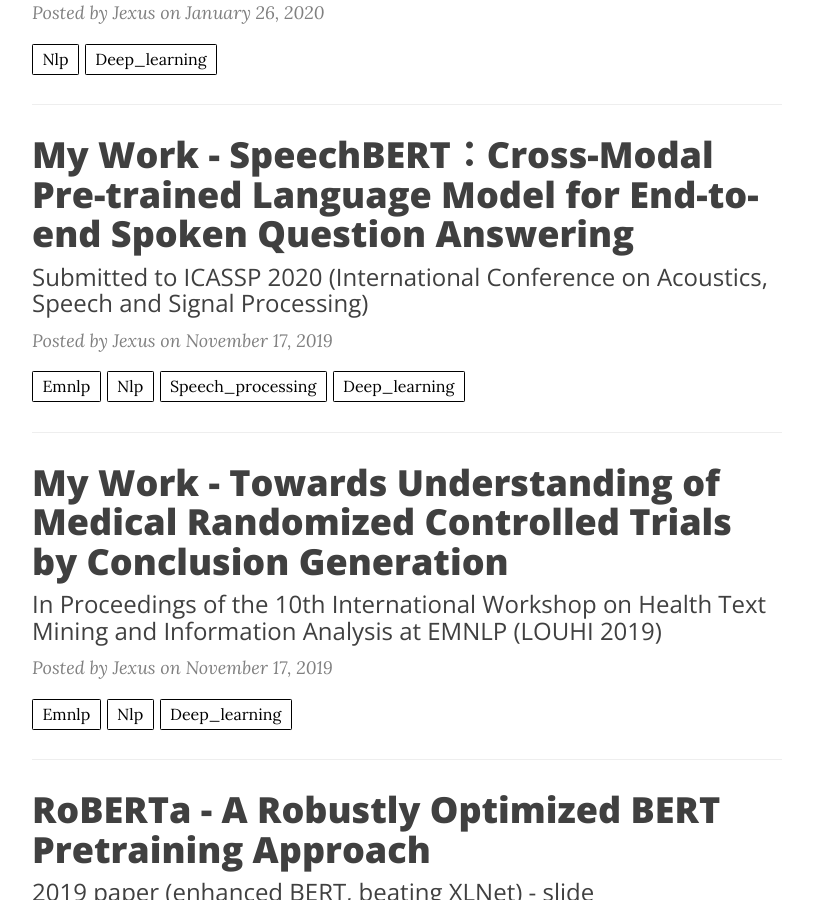
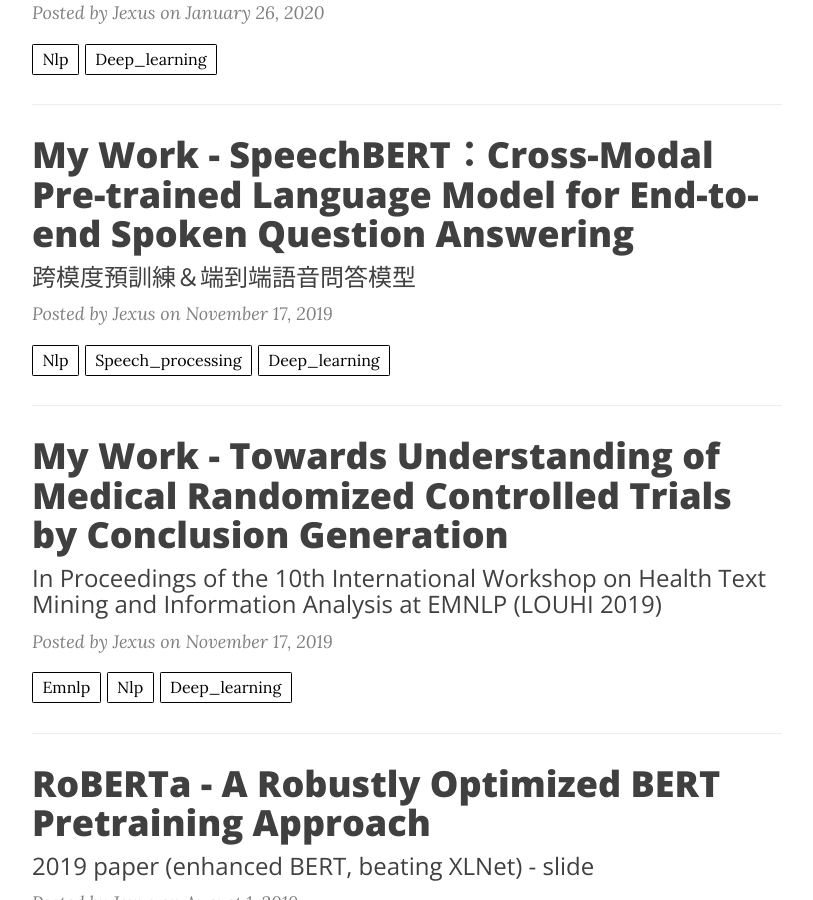
Before and after one commit to voidism/voidism.github.io, a Jekyll site: the page built from index.html, in a window 1280 px wide and 900 px high, scrolled down 926 px. Shown: the whole window, without its empty margins (233-1046 px from the left). Built offline with Jekyll 4.4.1, drawn with Linux system fonts in a browser that asks for light colours; nearby versions of some CDN libraries; the list of posts is cut into pages by our own code.

Commit message:
update speechbert

```diff
--- a/_posts/2019-11-17-SpeechBERT.markdown
+++ b/_posts/2019-11-17-SpeechBERT.markdown
@@ -2,16 +2,14 @@
 layout:     post
 title:     My Work - SpeechBERT：Cross-Modal Pre-trained Language Model for End-to-end Spoken Question Answering
 author:     Jexus
-tags: 		EMNLP nlp speech_processing deep_learning
-subtitle:   Submitted to ICASSP 2020 (International Conference on Acoustics, Speech and Signal Processing)
+tags: 		nlp speech_processing deep_learning
+subtitle:   跨模度預訓練＆端到端語音問答模型
 category:  project
 ---
 
 # [SpeechBERT: Cross-Modal Pre-trained Language Model for End-to-end Spoken Question Answering](https://arxiv.org/abs/1910.11559)
 
-_Submitted to ICASSP 2020 (International Conference on Acoustics, Speech and Signal Processing)_
-
-Authors: [**Yung-Sung Chuang**](https://voidism.github.io/), [Chi-Liang Liu](https://github.com/Liangtaiwan), and [Hung-Yi Lee](http://speech.ee.ntu.edu.tw/~tlkagk/index.html)
+Authors: [**Yung-Sung Chuang (me)**](https://voidism.github.io/), [Chi-Liang Liu](https://github.com/Liangtaiwan), and [Hung-Yi Lee](http://speech.ee.ntu.edu.tw/~tlkagk/index.html)
 
 ArXiv: [https://arxiv.org/abs/1910.11559](https://arxiv.org/abs/1910.11559)
 
```
